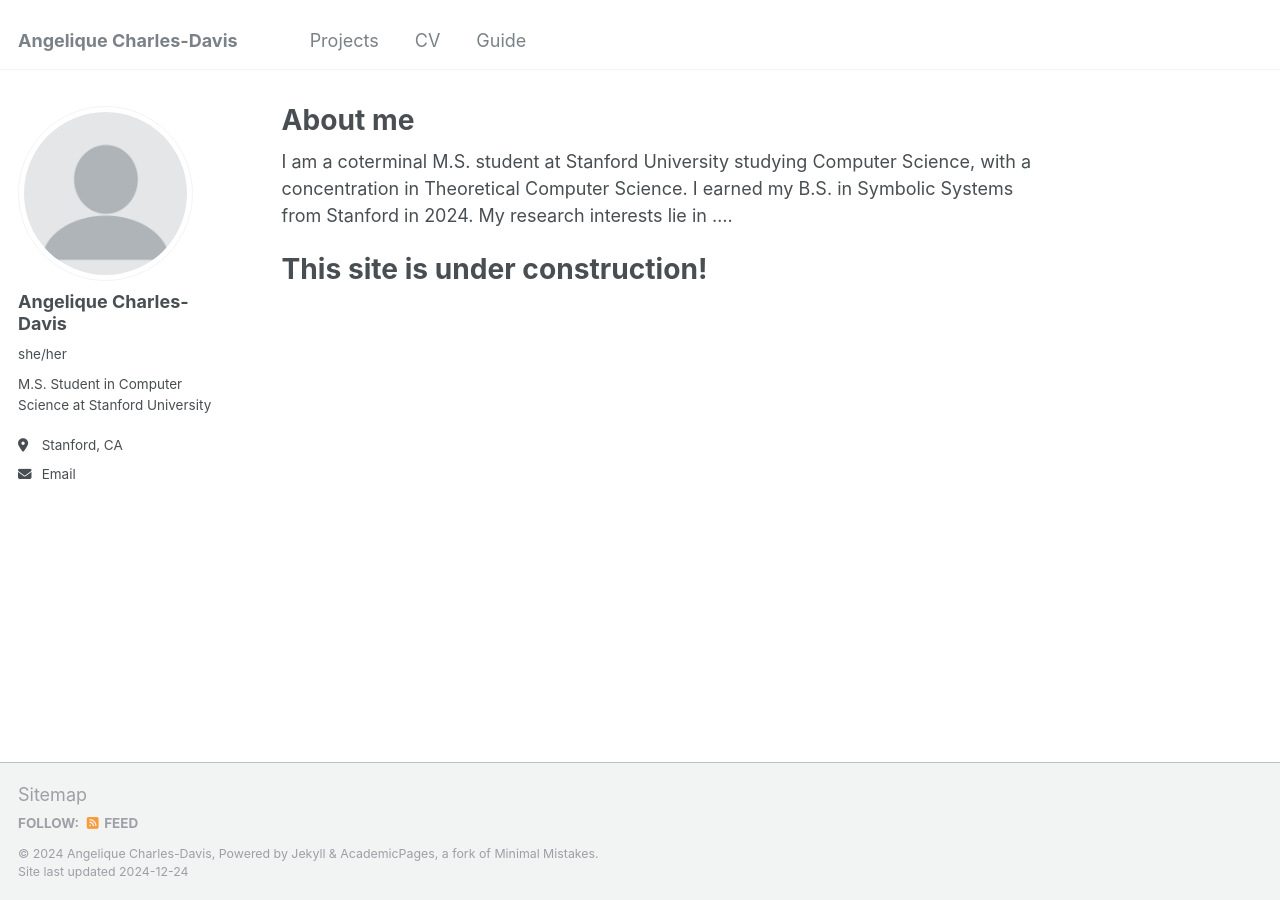
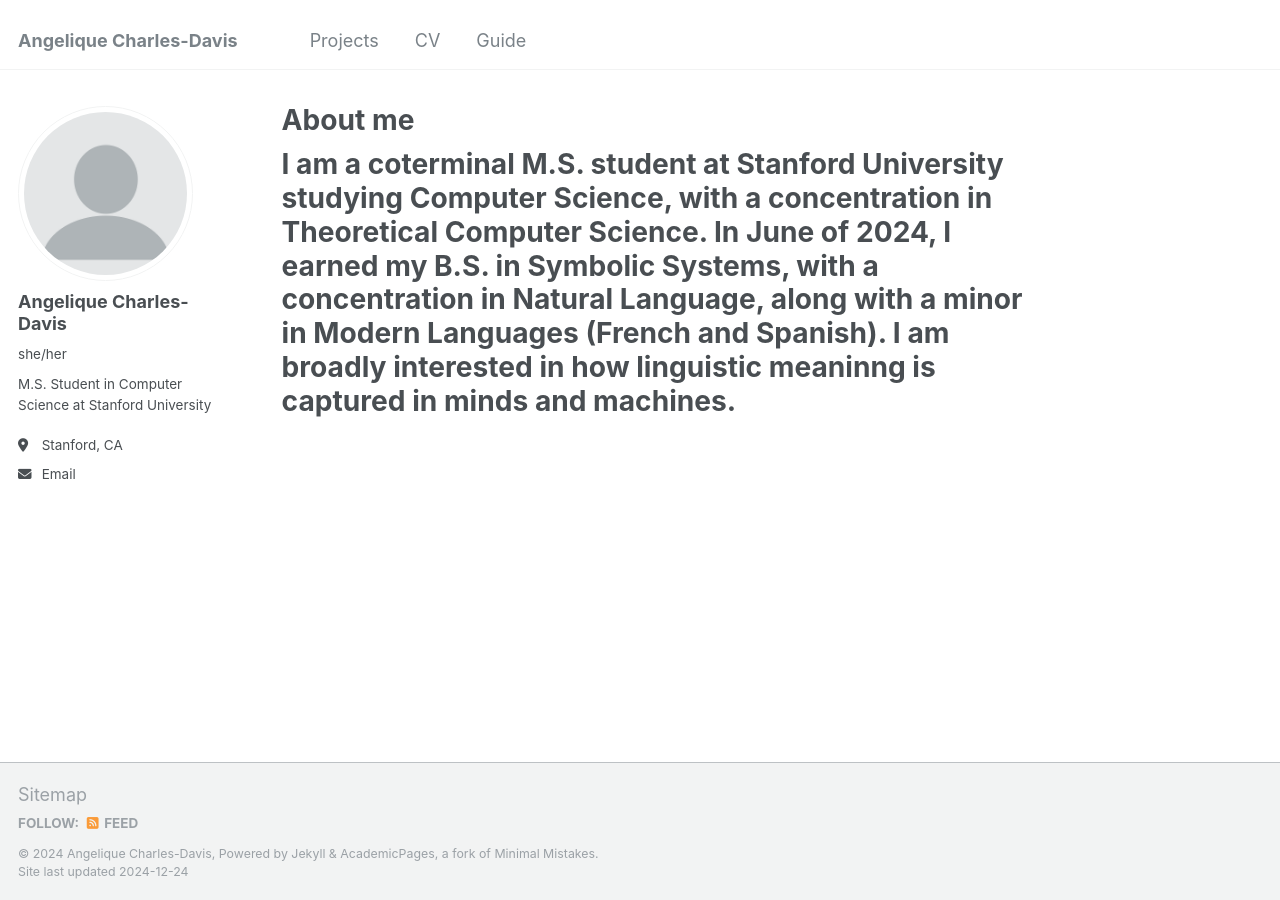
Before and after one commit to angeliquecd02/angeliquecd02.github.io, a Jekyll site: the page built from _pages/about.md, in a window 1280 px wide. Built offline with Jekyll 4.4.1, drawn with Linux system fonts in a browser that asks for light colours.

Commit message:
adding to about

```diff
--- a/_pages/about.md
+++ b/_pages/about.md
@@ -7,8 +7,5 @@
   - /about.html
 ---
 
-I am a coterminal M.S. student at Stanford University studying Computer Science, with a concentration in Theoretical Computer Science. I earned my B.S. in Symbolic Systems from Stanford in 2024.
-My research interests lie in ....
-
-This site is under construction!
+I am a coterminal M.S. student at Stanford University studying Computer Science, with a concentration in Theoretical Computer Science. In June of 2024, I earned my B.S. in Symbolic Systems, with a concentration in Natural Language, along with a minor in Modern Languages (French and Spanish). I am broadly interested in how linguistic meaninng is captured in minds and machines.
 ======
```
